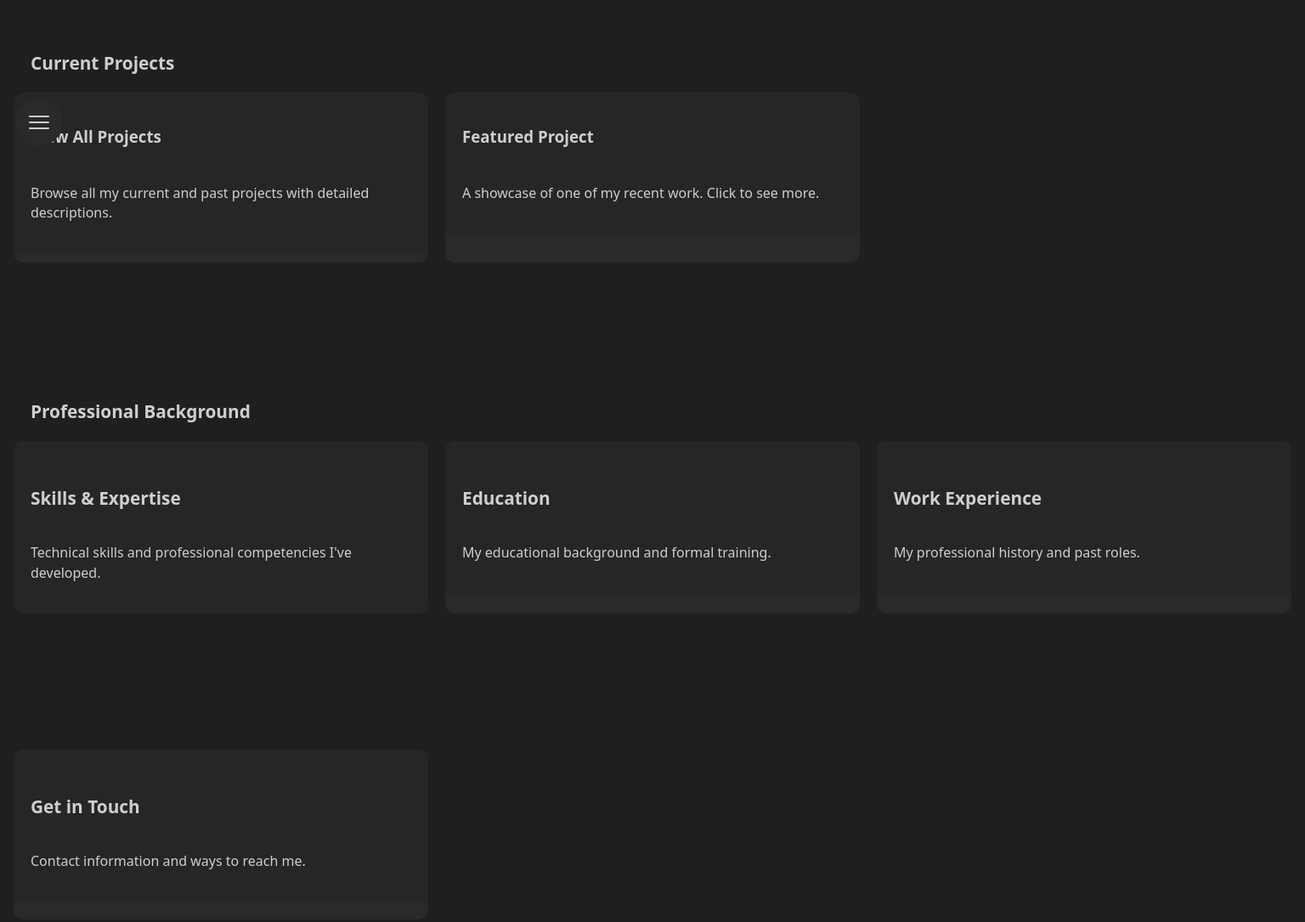
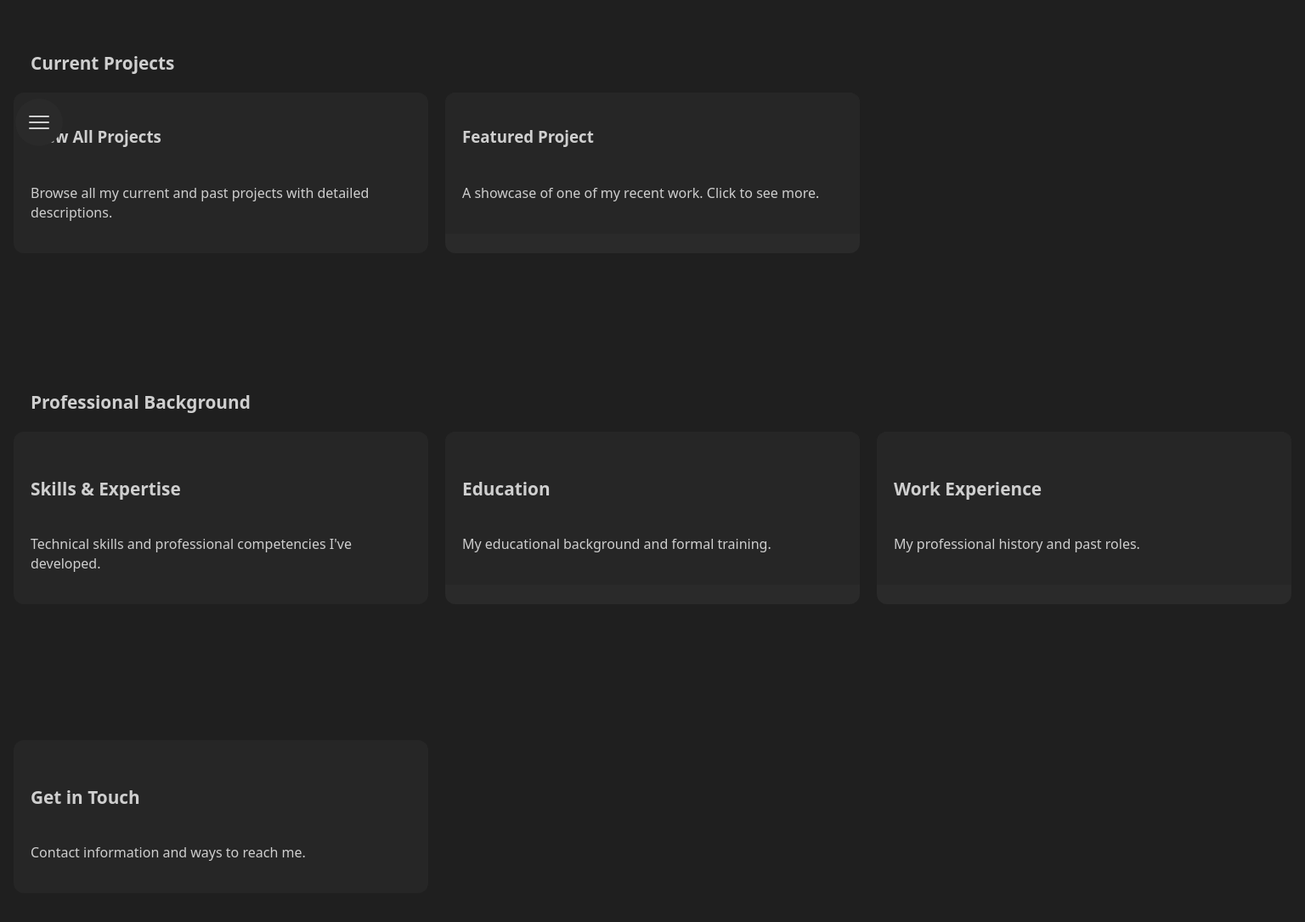
Before and after one commit to veenetul/veenetul.github.io, a website built with Vite: page index.html in a window 1536 px wide. Shown: the part 610-1695 px from the top of the page at 85% size. Built offline with nearby package versions, Linux system fonts and the light colour scheme.

Commit message:
layout fix final on index

```diff
--- a/src/styles/layout.css
+++ b/src/styles/layout.css
@@ -54,8 +54,8 @@
 .shortcuts {
   padding: 2rem 1rem 8rem;
   display: grid;
-  gap: 1.25rem;
-  grid-template-columns: 1fr;
+  gap: 0.75rem;
+  grid-template-columns: 1fr !important;
 }
 
 .shortcuts h2 {
@@ -67,17 +67,17 @@
 
 .shortcuts .shortcut-card {
   margin-bottom: 0;
-  min-height: 200px;
 }
 
 @media (min-width: 900px) {
   .shortcuts {
-    grid-template-columns: repeat(2, 1fr);
+    gap: 1.25rem;
+    grid-template-columns: repeat(2, 1fr) !important;
   }
 }
 
 @media (min-width: 1400px) {
   .shortcuts {
-    grid-template-columns: repeat(3, 1fr);
+    grid-template-columns: repeat(3, 1fr) !important;
   }
 }
```
